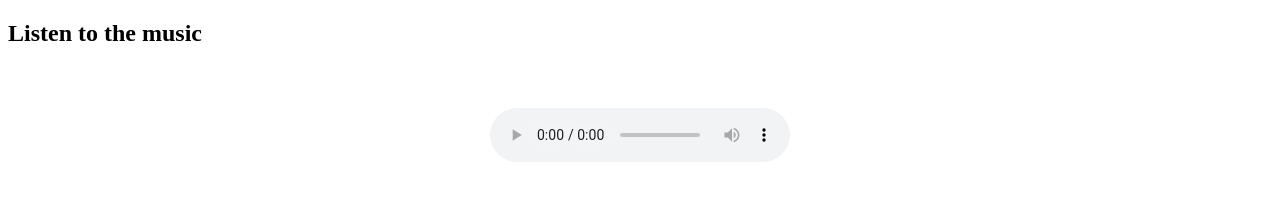
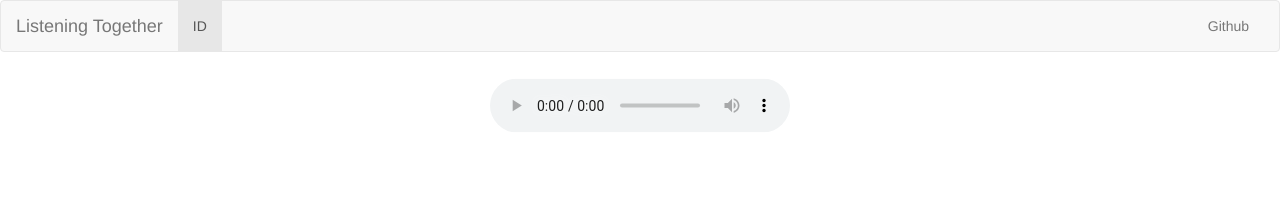
Before and after one commit to tamhoang1412/STOT2016, a website: page client/listen.html in a window 1280 px wide. Drawn offline with nearby package versions, Linux system fonts and the light colour scheme; some packages are replaced by stand-ins of ours; no server answers; a script that the page names is missing.

Commit message:
edit listener style

```diff
--- a/client/css/style.css
+++ b/client/css/style.css
@@ -33,3 +33,11 @@ body
     bottom: 0;
     left: 0;
 }
+
+.audio_box
+{
+    margin: auto;
+    position: relative;
+    top: 50%;
+    transform: translateY(-50%);
+}
--- a/client/listen.html
+++ b/client/listen.html
@@ -2,24 +2,55 @@
 <html>
 	<head>
 	    <meta charset="utf-8">
-	    <title>WebRTC Streaming Media from Files</title>
-   	    <script src="/js/adapter.js"></script>
+		<script src="js/adapter.js"></script>
 		<script src="/socket.io/socket.io.js"></script>
+		<script src="//cdnjs.cloudflare.com/ajax/libs/clipboard.js/1.4.0/clipboard.min.js"></script>
+		<script src="css/bootstrap/js/bootstrap.js"></script>
+		<script src="js/jquery.js"></script>
+		<script src="//ajax.googleapis.com/ajax/libs/jquery/1.11.0/jquery.min.js"></script>
+		<script src="//netdna.bootstrapcdn.com/bootstrap/3.1.1/js/bootstrap.min.js"></script>
 		<style>
 			#holder { border: 10px dashed #ccc; width: 300px; height: 300px; margin: 20px auto;}
 			#holder.hover { border: 10px dashed #333; }
 			#holder.background { background-size:100% 100%; background-repeat:no-repeat;}
 		</style>
+		<link rel="stylesheet" href="css/style.css">
+		<!-- Bootstrap CSS -->
+		<link rel="stylesheet" href="css/bootstrap/css/bootstrap.css"/>
+		<link rel="stylesheet" type="text/css" href="//netdna.bootstrapcdn.com/bootstrap/3.1.1/css/bootstrap.min.css">
 	</head>
 
 	<body>
+		<nav class="navbar navbar-default">
+			<div class="container-fluid">
+				<!-- Brand and toggle get grouped for better mobile display -->
+				<div class="navbar-header">
+					<button type="button" class="navbar-toggle collapsed" data-toggle="collapse" data-target="#bs-example-navbar-collapse-1" aria-expanded="false">
+						<span class="sr-only">Toggle navigation</span>
+						<span class="icon-bar"></span>
+						<span class="icon-bar"></span>
+						<span class="icon-bar"></span>
+					</button>
+					<a class="navbar-brand" href="#">Listening Together</a>
+				</div>
+
+				<!-- Collect the nav links, forms, and other content for toggling -->
+				<div class="collapse navbar-collapse" id="bs-example-navbar-collapse-1">
+					<ul class="nav navbar-nav">
+						<li class="active"><a>ID</a></li>
+					</ul>
+					<ul class="nav navbar-nav navbar-right">
+						<li><a href="https://github.com/tamhoang1412/STOT2016">Github</a></li>
+					</ul>
+				</div><!-- /.navbar-collapse -->
+			</div><!-- /.container-fluid -->
+		</nav>
 		<div id="blockcontent">
 			<article style="align: center;">
-				<h1>Listen to the music</h1>
 				<div style="text-align: center;">
 					<h3 id='rate'>&nbsp;</h3>
 				</div>
-				<div style="text-align: center;">
+				<div style="text-align: center;" class="audio_box">
 					<audio controls id="player" autoplay/>
 						Your browser does not support the audio element.
 					</audio>
```
Also changed, not shown: client/index.html (+1 -1 lines).
